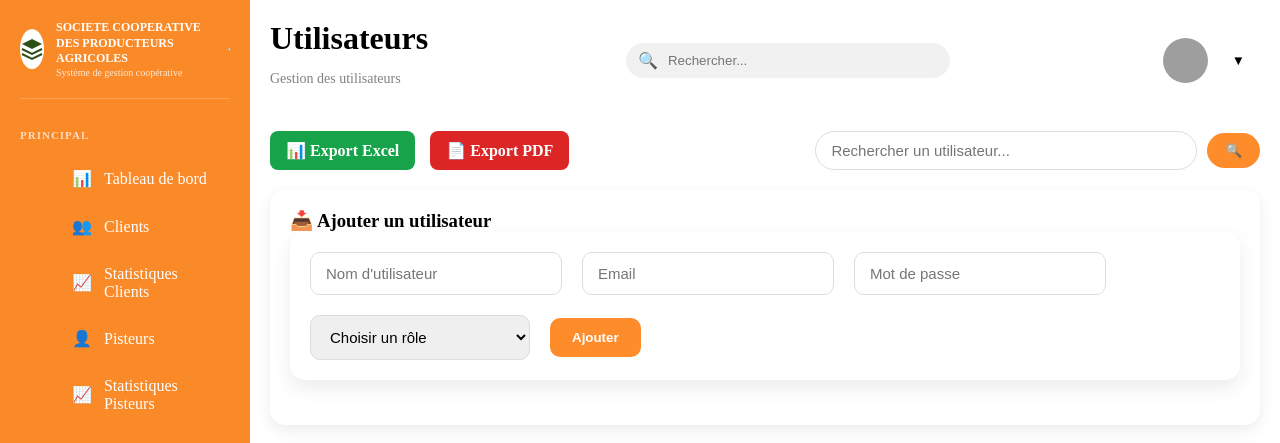
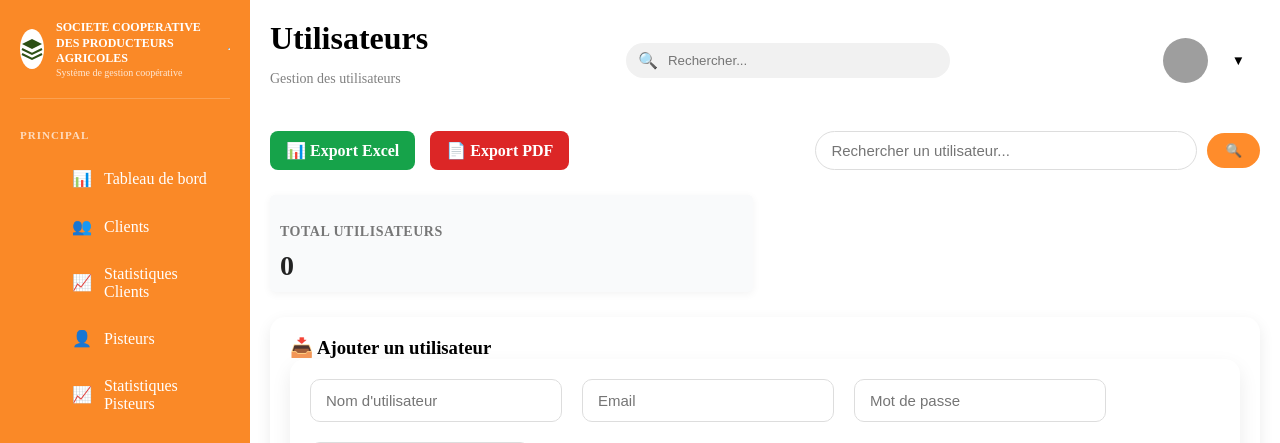
Before and after one commit to Siaka-imt/coopapp, a Flask app: template templates/users.html in a window 1280 px wide. Shown: the top 443 px of the page. Run offline with Flask 3, Linux system fonts and the light colour scheme; the template is opened without the code that fills it, so the values that code supplies are empty; grey boxes are pictures that could not be loaded.

Commit message:
Mise à jour Lilas

```diff
--- a/templates/camions.html
+++ b/templates/camions.html
@@ -198,8 +198,8 @@
 
                 <form method="POST" action="/camions/add" class="stock-filter">
                     <input name="numero" placeholder="Numéro" required>
-                    <input name="date_depart" placeholder="Date de départ" required>
-                    <input name="date_retour" placeholder="Date de retour" required>
+                    <input name="date_depart" type="date" placeholder="Date de départ" required>
+                    <input name="date_retour" type="date" placeholder="Date de retour" required>
                     <input name="destination" placeholder="Destination" required>
                     <input name="usager" placeholder="Usager" required>
                     <button type="submit">Ajouter</button>
--- a/templates/users.html
+++ b/templates/users.html
@@ -186,6 +186,12 @@
                 </form>
             </div>
         </div>
+        <div class="stats-grid-client-pisteur">
+            <div class="stat-card">
+                <h4>Total utilisateurs</h4>
+                <p>{{ users|length }}</p>
+            </div>
+        </div>
         <div class="settings-container">
             <!-- FORMULAIRE -->
             <div class="card">
```
